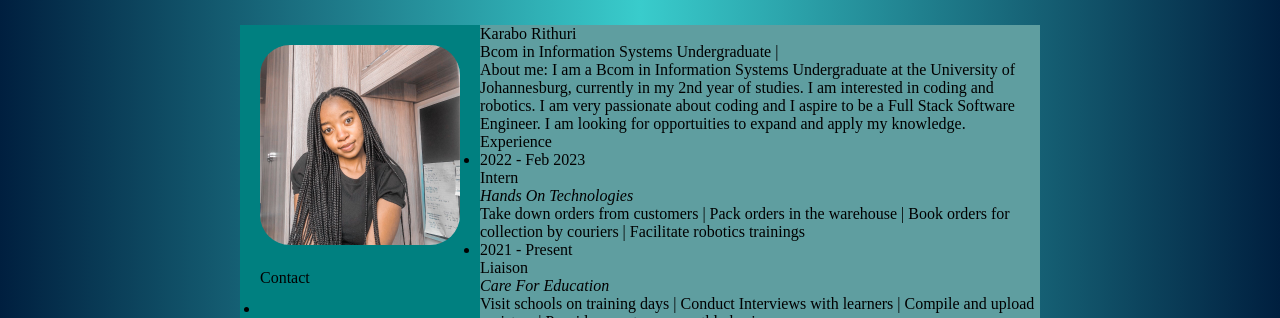
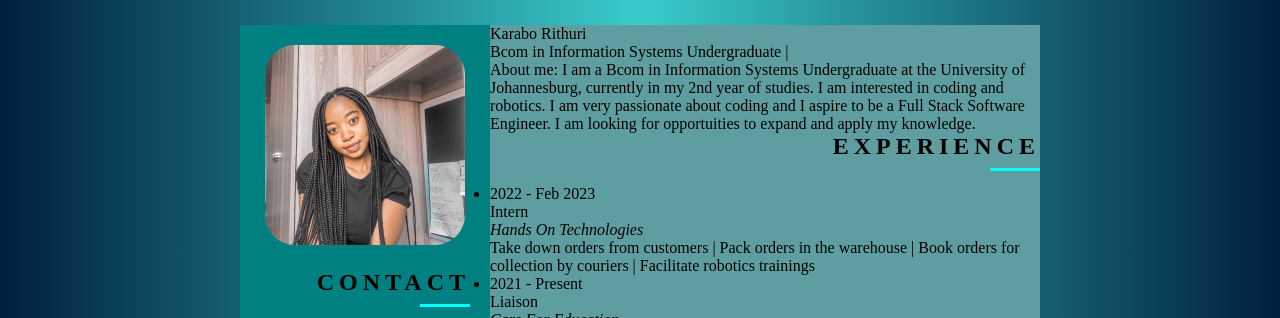
Before and after one commit to KRithuri/KRithuri.github.io, a plain HTML site: page CV/index.html in a window 1280 px wide. Shown: the top 318 px of the page. Drawn offline with Linux system fonts and the light colour scheme.

Commit message:
styling the headings

```diff
--- a/CV/styles.css
+++ b/CV/styles.css
@@ -36,3 +36,29 @@ body {
 
     font-size: 13px;
 }
+.right {
+    width: calc(100% - 250px);
+}
+
+.pb {
+    padding-bottom: 20px;
+}
+.title {
+    font-size: 24px;
+    font-weight: 700;
+    text-transform: uppercase;
+    letter-spacing: 5px;
+    padding-bottom: 10px;
+    position: relative;
+    text-align: right;
+    margin-bottom: 15px;
+}
+.title:before{
+    content: "";
+    position: absolute;
+    top: 35px;
+    right: 0;
+    width: 50px;
+    height: 3px;
+    background: #00ffff;
+}
```
